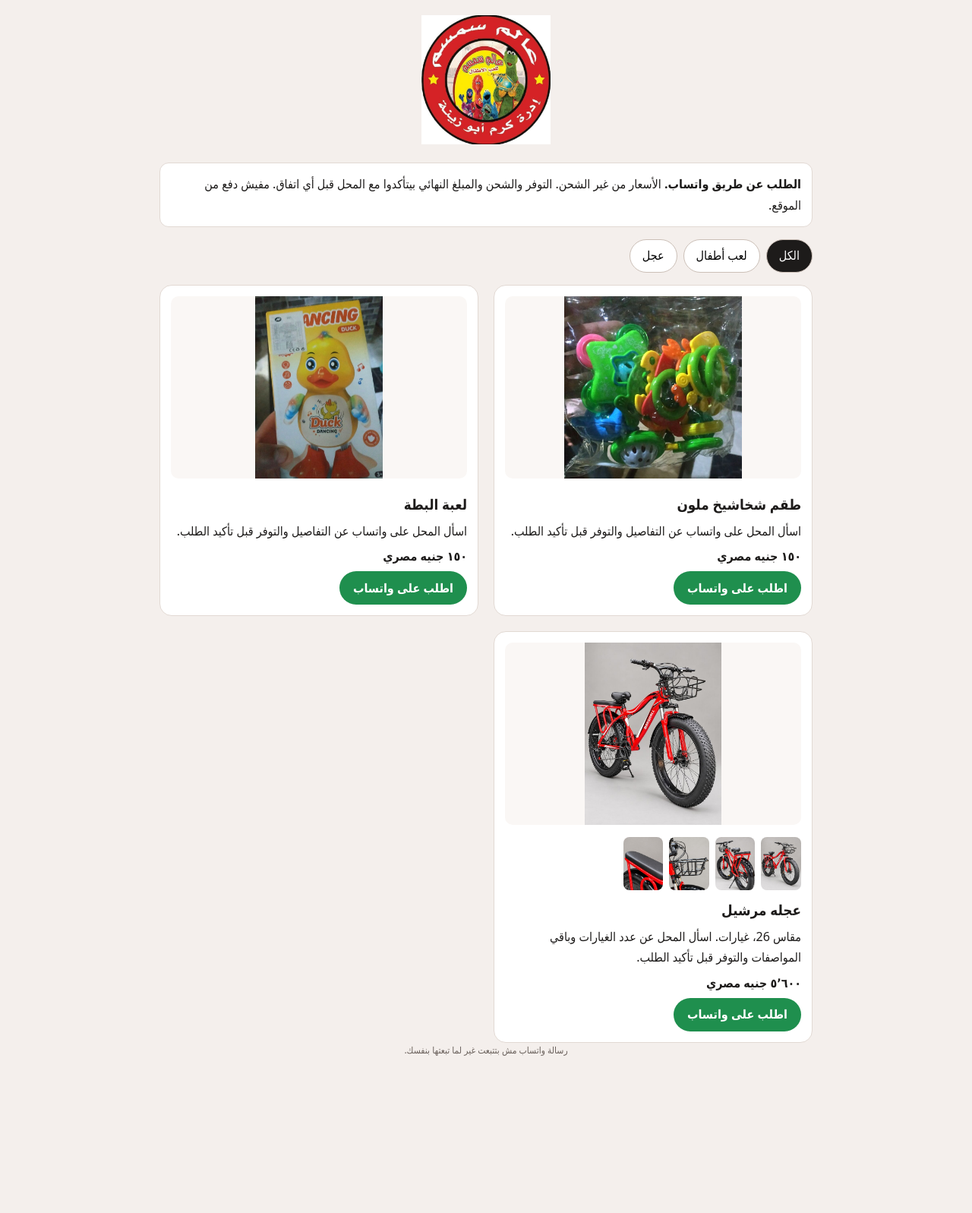
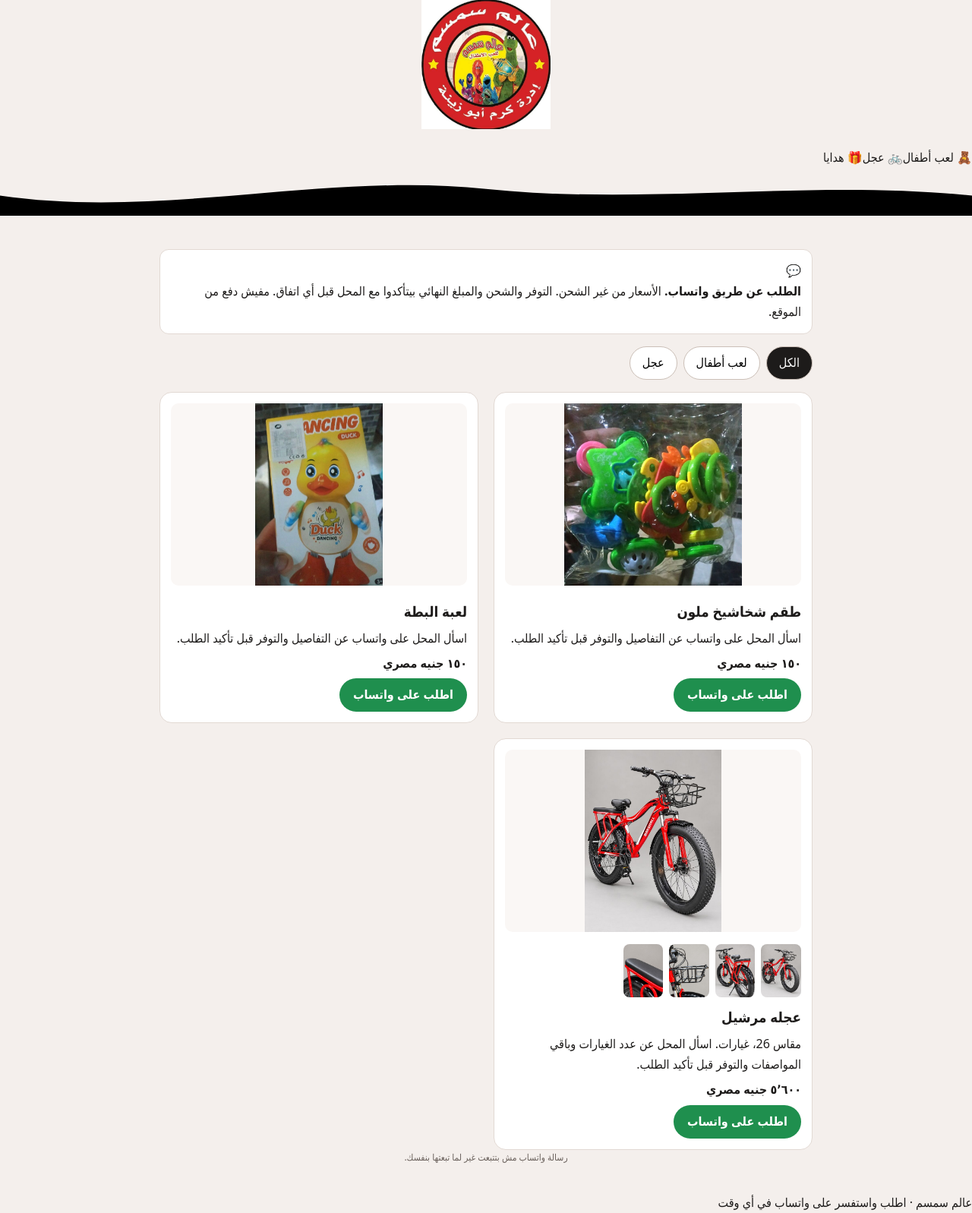
Before and after one commit to Mostafakibs/sesame-store, a plain HTML site: page index.html in a window 1280 px wide. Shown: the whole page at 76% size. Before the commit the page ends 1429 px from the top, so only its background shows below. Drawn offline with Linux system fonts and the light colour scheme.

Commit message:
Redesign homepage: cheerful professional look
Added meta tags for better SEO and user experience.

```diff
--- a/index.html
+++ b/index.html
@@ -1,10 +1,44 @@
 <!doctype html>
-<html lang="ar" dir="rtl"><head><meta charset="utf-8"><meta name="viewport" content="width=device-width,initial-scale=1">
-<title>عالم سمسم</title><link rel="stylesheet" href="style.css"></head>
-<body><main>
-<div class="logo"><img src="photos/shop-logo.jpg" alt="لوجو محل عالم سمسم"></div>
-<h1 id="name">عالم سمسم</h1><p id="tag" class="mut"></p>
-<div class="note"><b>الطلب عن طريق واتساب.</b> الأسعار من غير الشحن. التوفر والشحن والمبلغ النهائي بيتأكدوا مع المحل قبل أي اتفاق. مفيش دفع من الموقع.</div>
-<div id="cats" class="cats"></div><div id="list" class="grid"></div>
-<p class="mut small">رسالة واتساب مش بتتبعت غير لما تبعتها بنفسك.</p>
-</main><script src="app.js"></script></body></html>
+<html lang="ar" dir="rtl">
+<head>
+<meta charset="utf-8">
+<meta name="viewport" content="width=device-width,initial-scale=1">
+<title>عالم سمسم</title>
+<meta name="description" content="عالم سمسم - لعب أطفال وعجل. اطلب بسهولة عن طريق واتساب.">
+<link rel="preconnect" href="https://fonts.googleapis.com">
+<link rel="preconnect" href="https://fonts.gstatic.com" crossorigin>
+<link href="https://fonts.googleapis.com/css2?family=Cairo:wght@400;600;700;800;900&display=swap" rel="stylesheet">
+<link rel="stylesheet" href="style.css">
+</head>
+<body>
+
+<header class="hero">
+  <div class="dots" aria-hidden="true"><i></i><i></i><i></i><i></i><i></i><i></i></div>
+  <div class="hero-in">
+    <div class="logo"><img src="photos/shop-logo.jpg" alt="لوجو محل عالم سمسم"></div>
+    <h1 id="name">عالم سمسم</h1>
+    <p id="tag" class="tag"></p>
+    <div class="hero-badges" aria-hidden="true"><span>🧸 لعب أطفال</span><span>🚲 عجل</span><span>🎁 هدايا</span></div>
+  </div>
+  <svg class="wave" viewBox="0 0 1440 70" preserveAspectRatio="none" aria-hidden="true"><path d="M0,40 C240,75 480,5 720,30 C960,55 1200,15 1440,40 L1440,70 L0,70 Z"></path></svg>
+</header>
+
+<main>
+  <div class="note">
+    <span class="note-ic" aria-hidden="true">💬</span>
+    <div><b>الطلب عن طريق واتساب.</b> الأسعار من غير الشحن. التوفر والشحن والمبلغ النهائي بيتأكدوا مع المحل قبل أي اتفاق. مفيش دفع من الموقع.</div>
+  </div>
+
+  <div id="cats" class="cats" role="tablist" aria-label="التصنيفات"></div>
+  <div id="list" class="grid"></div>
+
+  <p class="mut small">رسالة واتساب مش بتتبعت غير لما تبعتها بنفسك.</p>
+</main>
+
+<footer class="foot">
+  <span id="foot-name">عالم سمسم</span> · اطلب واستفسر على واتساب في أي وقت
+</footer>
+
+<script src="app.js"></script>
+</body>
+</html>
```
